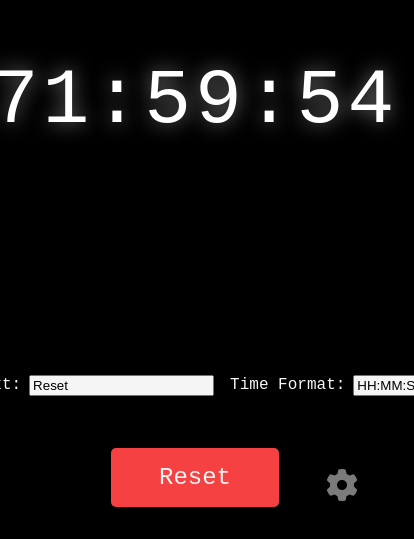
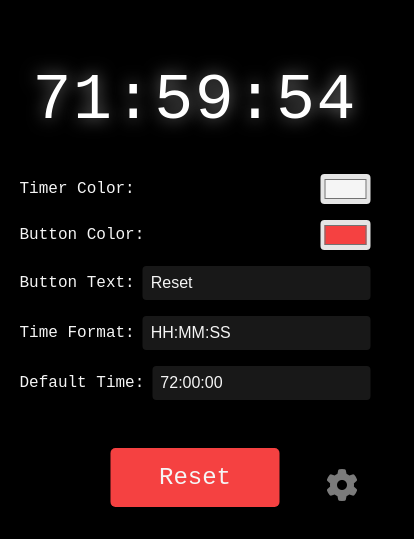
Before and after one commit to Flexingg/timer, a website: page index.html in a window 390 px wide. Shown: the part 305-844 px from the top of the page, 414 px wide, since content can reach past the window. Drawn offline with nearby package versions, Linux system fonts and the light colour scheme; no server answers; a web font is replaced by a local one.

Commit message:
Improve timer display and mobile responsiveness: - Add dynamic timer resizing - Fix mobile settings layout - Improve text input styling

```diff
--- a/script.js
+++ b/script.js
@@ -343,3 +343,39 @@ defaultTimeInput.addEventListener('input', (e) => {
 
 // Initialize the display with the current format
 updateDisplay();
+
+function resizeTimer() {
+    const timer = document.getElementById('timer');
+    const container = timer.parentElement;
+    const containerWidth = container.clientWidth;
+    const containerHeight = container.clientHeight;
+
+    // Start with the base font size
+    let fontSize = 20;
+    timer.style.fontSize = `${fontSize}vw`;
+
+    // Get the timer's dimensions
+    let timerWidth = timer.offsetWidth;
+    let timerHeight = timer.offsetHeight;
+
+    // Calculate the scale needed to fit within the container
+    const widthScale = (containerWidth * 0.9) / timerWidth;
+    const heightScale = (containerHeight * 0.9) / timerHeight;
+    const scale = Math.min(widthScale, heightScale);
+
+    // Apply the scale transform
+    timer.style.transform = `scale(${scale})`;
+}
+
+// Call resizeTimer when the window is resized
+window.addEventListener('resize', resizeTimer);
+
+// Call resizeTimer after each timer update
+const originalUpdateDisplay = updateDisplay;
+updateDisplay = function() {
+    originalUpdateDisplay();
+    resizeTimer();
+};
+
+// Initial resize
+resizeTimer();
--- a/styles.css
+++ b/styles.css
@@ -27,12 +27,14 @@ body {
     font-weight: normal;
     text-shadow: 0 0 20px rgba(255, 255, 255, 0.5);
     line-height: 1;
-    letter-spacing: 4px;
+    letter-spacing: 2px;
     position: relative;
     padding: 0.2em;
     background: none;
     border: none;
     outline: none;
+    transform-origin: center;
+    transition: transform 0.1s ease-out;
 }
 
 .timer::before,
@@ -43,6 +45,8 @@ body {
 .controls {
     position: fixed;
     bottom: 2rem;
+    left: 50%;
+    transform: translateX(-50%);
     display: flex;
     flex-direction: column;
     align-items: center;
@@ -50,6 +54,8 @@ body {
     opacity: 0;
     transition: opacity 0.3s ease;
     pointer-events: none;
+    width: 90%;
+    max-width: 600px;
 }
 
 .controls.visible {
@@ -59,11 +65,13 @@ body {
 
 .color-controls {
     display: flex;
+    flex-direction: column;
     gap: 1rem;
     margin-bottom: 1rem;
     background: rgba(0, 0, 0, 0.8);
     padding: 1rem;
     border-radius: 8px;
+    width: 100%;
 }
 
 .color-input {
@@ -71,11 +79,14 @@ body {
     align-items: center;
     gap: 0.5rem;
     color: white;
+    width: 100%;
+    justify-content: space-between;
 }
 
 .color-input label {
     font-size: 1rem;
     white-space: nowrap;
+    min-width: 100px;
 }
 
 .color-input input[type="color"] {
@@ -84,6 +95,29 @@ body {
     border: none;
     border-radius: 4px;
     cursor: pointer;
+}
+
+.color-input input[type="text"] {
+    flex: 1;
+    padding: 0.5rem;
+    border: none;
+    border-radius: 4px;
+    background: rgba(255, 255, 255, 0.1);
+    color: white;
+    font-size: 1rem;
+    min-width: 0;
+}
+
+@media (min-width: 768px) {
+    .color-controls {
+        flex-direction: row;
+        flex-wrap: wrap;
+        justify-content: center;
+    }
+
+    .color-input {
+        flex: 0 1 calc(50% - 1rem);
+    }
 }
 
 button {
```
